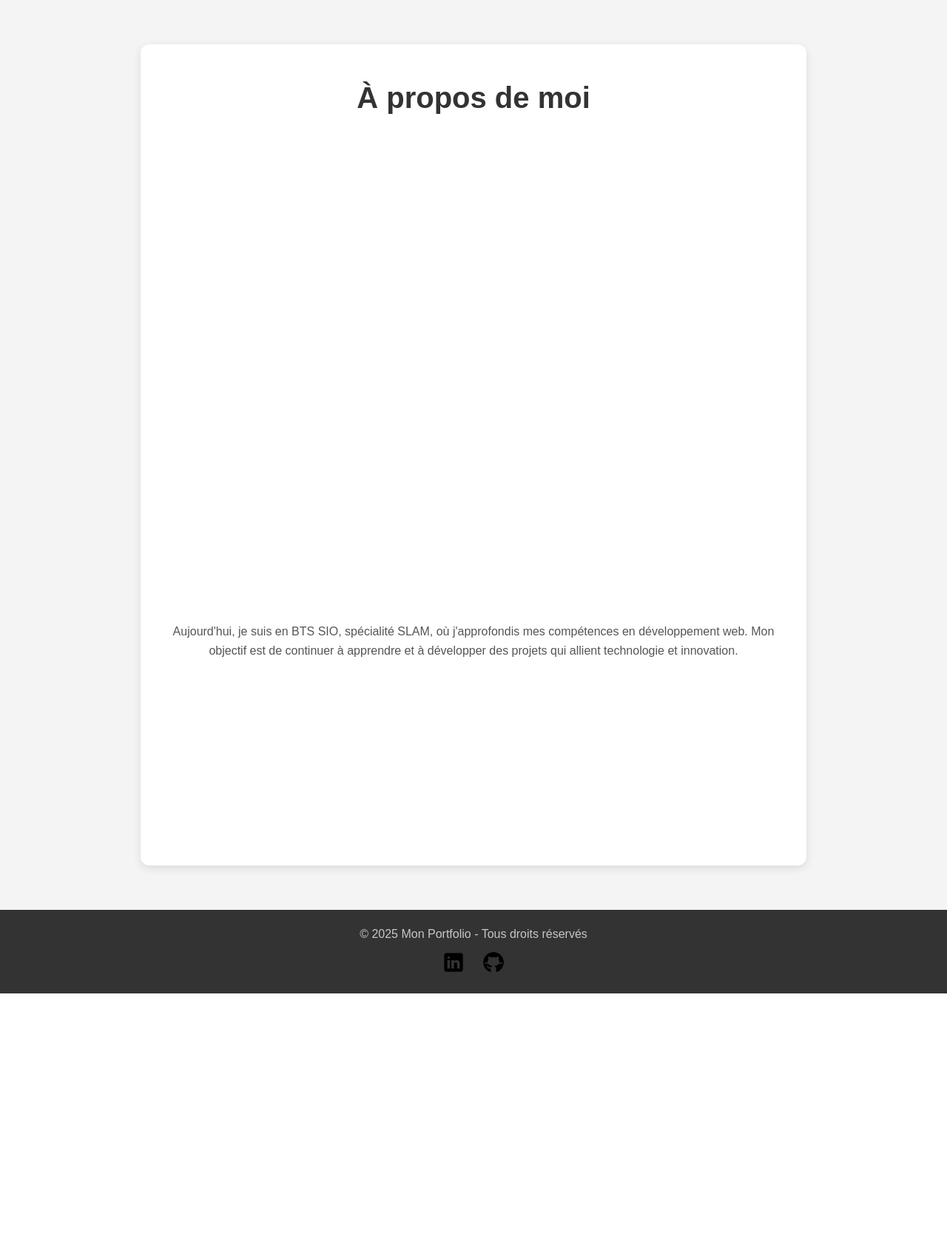
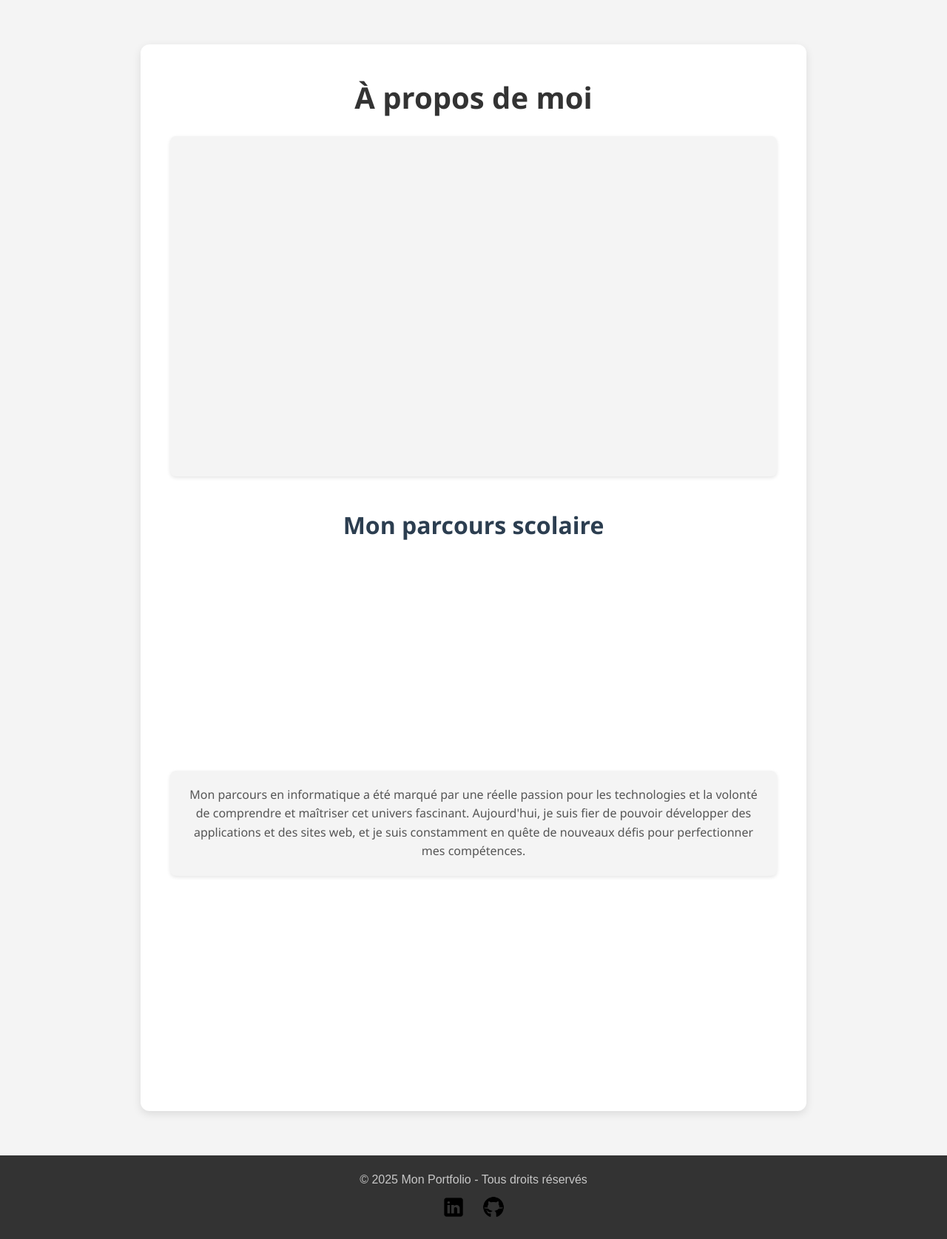
Before and after one commit to BobZouille57/PortFolio, a PHP site: page /about.php in a window 1280 px wide. Shown: the part 193-1868 px from the top of the page at 74% size. Before the commit the page ends 1536 px from the top, so only its background shows below. Run offline with PHP 8.4, Linux system fonts and the light colour scheme.

Commit message:
fix about

```diff
--- a/about.php
+++ b/about.php
@@ -1,11 +1,15 @@
 <?php include('includes/header.php'); ?>
 <?php include('includes/navbar.php'); ?>
+
 <div class="about-container">
     <h2>À propos de moi</h2>
-    <p class="intro-text">Je m'appelle Clément, j'ai 22 ans, et je suis passionné par le développement informatique, en particulier le développement web. Depuis mon plus jeune âge, j'ai toujours été fasciné par la manière dont les technologies peuvent changer et améliorer notre quotidien. Cela m'a poussé à m'orienter vers un parcours scolaire et professionnel qui allie ma passion pour l'informatique et ma volonté de résoudre des problèmes concrets à travers des solutions digitales.</p>
+    <div class="intro-block">
+        <p class="intro-text">Je m'appelle Clément, j'ai 22 ans, et je suis passionné par le développement informatique, principalement dans le domaine du web. Depuis mon plus jeune âge, je suis fasciné par l'informatique et la manière dont les technologies peuvent transformer le monde. Cela m'a conduit à m'orienter vers une carrière dans le développement, où je peux allier créativité et logique pour résoudre des problèmes complexes.</p>
+        <p class="intro-text">Je suis actuellement en BTS SIO (option SLAM), où je perfectionne mes compétences en programmation, en gestion de bases de données, et en création d'applications web. Mon objectif est de créer des solutions web efficaces et innovantes, tout en continuant à apprendre et à me perfectionner dans ce domaine en constante évolution.</p>
+    </div>
 
-    <p class="journey-text">Mon parcours en informatique a commencé dès le collège, où, à l'âge de 14 ans, j'ai commencé à m'intéresser à la programmation et à l'usage des technologies numériques. J'ai suivi un parcours scolaire dans lequel l'informatique est toujours restée un axe majeur. Voici un aperçu de mon parcours :</p>
-
+    <div class="journey-block">
+        <h3>Mon parcours scolaire</h3>
         <div class="timeline">
             <div class="timeline-item">
                 <span class="year">2014 - 2018</span>
@@ -28,11 +32,17 @@
                 <p class="school">BTS SIO (SLAM) - Campus MEWO METZ</p>
             </div>
         </div>
+    </div>
 
-    <p class="conclusion-text">Aujourd'hui, je suis en BTS SIO, spécialité SLAM, où j'approfondis mes compétences en développement web. Mon objectif est de continuer à apprendre et à développer des projets qui allient technologie et innovation.</p>
+    <div class="conclusion-block">
+        <p>Mon parcours en informatique a été marqué par une réelle passion pour les technologies et la volonté de comprendre et maîtriser cet univers fascinant. Aujourd'hui, je suis fier de pouvoir développer des applications et des sites web, et je suis constamment en quête de nouveaux défis pour perfectionner mes compétences.</p>
+    </div>
 
+    <div class="profile-image">
         <img src="images/moi.jpg" alt="Clément" class="profile-img">
     </div>
+</div>
+
 <?php include('includes/footer.php'); ?>
 
 <link rel="stylesheet" href="assets/css/about.css">
--- a/assets/css/about.css
+++ b/assets/css/about.css
@@ -6,6 +6,7 @@
     box-shadow: 0 4px 12px rgba(0, 0, 0, 0.1);
     max-width: 900px;
     margin: 60px auto;
+    font-family: 'Segoe UI', Tahoma, Geneva, Verdana, sans-serif;
 }
 
 .about-container h2 {
@@ -14,27 +15,37 @@
     margin-bottom: 20px;
 }
 
+.intro-block {
+    background-color: #f4f4f4;
+    padding: 20px;
+    border-radius: 8px;
+    margin-bottom: 40px;
+    box-shadow: 0 2px 5px rgba(0, 0, 0, 0.1);
+}
+
 .intro-text {
     font-size: 1.2rem;
     color: #555;
-    margin-bottom: 30px;
     line-height: 1.8;
+    margin-bottom: 20px;
     opacity: 0;
 }
 
-.journey-text {
-    font-size: 1.2rem;
-    color: #555;
-    margin-bottom: 30px;
-    line-height: 1.8;
-    opacity: 0;
+.journey-block {
+    margin-bottom: 40px;
+}
+
+.journey-block h3 {
+    font-size: 2rem;
+    color: #2c3e50;
+    margin-bottom: 20px;
 }
 
 .timeline {
     display: flex;
     flex-direction: column;
-    margin-bottom: 40px;
     gap: 20px;
+    opacity: 0;
 }
 
 .timeline-item {
@@ -42,7 +53,6 @@
     align-items: center;
     justify-content: flex-start;
     gap: 20px;
-    opacity: 0;
 }
 
 .timeline-item .year {
@@ -54,6 +64,14 @@
 .timeline-item .school {
     font-size: 1.1rem;
     color: #555;
+}
+
+.conclusion-block {
+    background-color: #f4f4f4;
+    padding: 20px;
+    border-radius: 8px;
+    box-shadow: 0 2px 5px rgba(0, 0, 0, 0.1);
+    margin-bottom: 40px;
 }
 
 .profile-img {
@@ -71,11 +89,7 @@
         margin: 30px 10px;
     }
 
-    .intro-text, .journey-text {
+    .intro-text, .timeline-item .school {
         font-size: 1rem;
     }
-
-    .timeline-item .year {
-        font-size: 1.1rem;
-    }
 }
--- a/js/about.js
+++ b/js/about.js
@@ -1,10 +1,13 @@
 $(document).ready(function() {
     $('.intro-text').fadeIn(1500);
-    $('.journey-text').fadeIn(2000);
+
+    $('.journey-block').delay(1000).fadeIn(1500);
 
     $('.timeline-item').each(function(index) {
         $(this).delay(500 * index).fadeIn(1000);
     });
 
+    $('.conclusion-block').delay(2000).fadeIn(1500);
+
     $('.profile-img').delay(3000).fadeIn(1000);
 });
```
Lines whose indentation alone changed are shown as unchanged.
